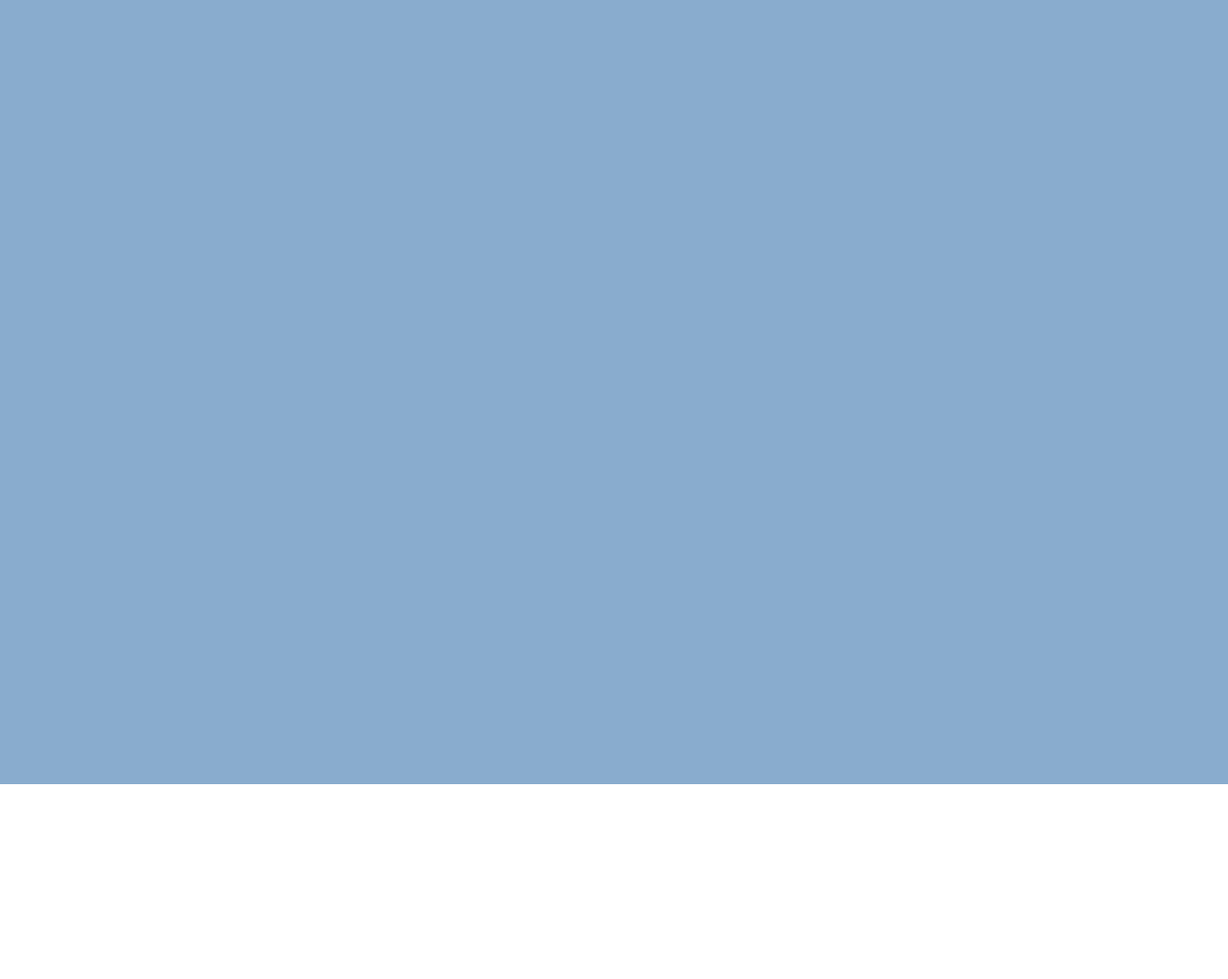
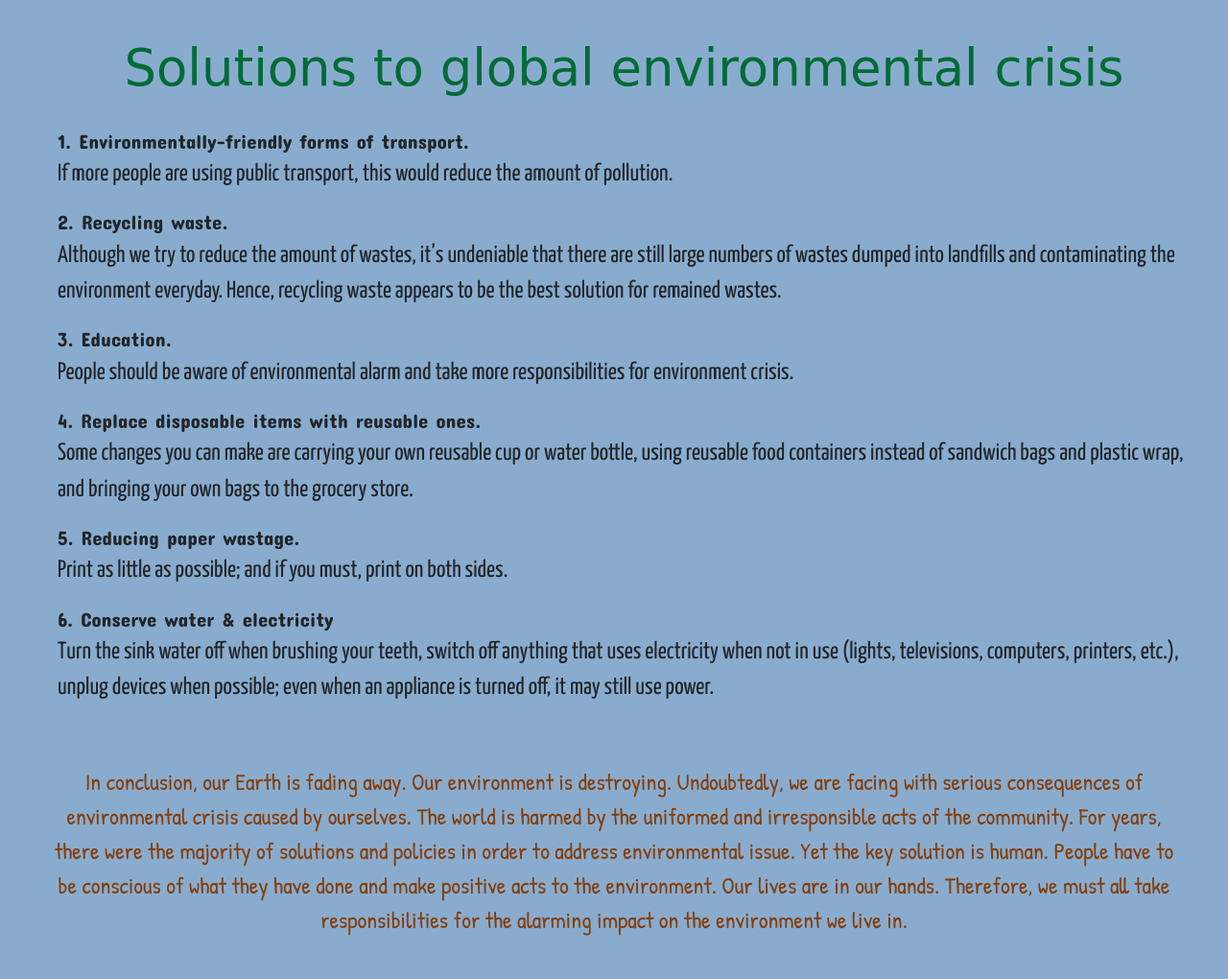
Before and after one commit to safiyahniaz/Save-The-Earth, a plain HTML site: page index.html in a window 1280 px wide. Shown: the part 1780-2800 px from the top of the page at 96% size. Before the commit the page ends 2597 px from the top, so only its background shows below. Drawn offline with nearby package versions, Linux system fonts and the light colour scheme; a web font is replaced by a local one.

Commit message:
added 3rd page

```diff
--- a/index.html
+++ b/index.html
@@ -13,9 +13,14 @@
     <link href="https://fonts.googleapis.com/css?family=Ubuntu+Mono&display=swap" rel="stylesheet">
     <link href="https://fonts.googleapis.com/css?family=Rancho&display=swap" rel="stylesheet">
     <link rel="stylesheet" href="https://maxcdn.bootstrapcdn.com/bootstrap/4.3.1/css/bootstrap.min.css">
+    <link href="https://fonts.googleapis.com/css?family=Yanone+Kaffeesatz&display=swap" rel="stylesheet">
+    <link href="https://fonts.googleapis.com/css?family=Barriecito&display=swap" rel="stylesheet">
+    <link href="https://fonts.googleapis.com/css?family=Concert+One&display=swap" rel="stylesheet">
     <script src="https://ajax.googleapis.com/ajax/libs/jquery/3.4.1/jquery.min.js"></script>
     <script src="https://cdnjs.cloudflare.com/ajax/libs/popper.js/1.14.7/umd/popper.min.js"></script>
+    <link href="https://fonts.googleapis.com/css?family=Khand&display=swap" rel="stylesheet">
     <script src="https://maxcdn.bootstrapcdn.com/bootstrap/4.3.1/js/bootstrap.min.js"></script>
+    <link href="https://fonts.googleapis.com/css?family=Patrick+Hand&display=swap" rel="stylesheet">
 
 
     <title> June Holiday Project</title>
@@ -49,7 +54,6 @@
                 Greenhouse gases can stay in the atmosphere for an amount of years ranging from decades to hundreds and thousands of years. That is the major reason to explain for ozone layer hole. Ozone depletion is the main cause which leads to climate change or also called global warming.
               </div>
             </div>
-          </div>
 
             <script>
                 $(document).ready(function(){
@@ -57,11 +61,13 @@
                 });
                 </script>
 
+          </div>
+
             <p id="What">
             Earth is going through an environmental crisis.
             </p>
 
-            <h3 id="h3">
+            <h3 id="h3" style="color: rgb(99, 10, 10)">
                 The causes of the environmental crisis
             </h3>
 
@@ -74,21 +80,54 @@
               <li href="..."> Short-term patterns of decision-making</li>
             </ol>
 
-            <h3 id="h3">
+            <h3 id="h3" style="color: rgb(99, 10, 10)">
                 The Consequences of Inaction
             </h3>
 
             <ol id="What">
-              <li>Pressures on the planet’s ecosystem are now so great that future generations could face falling living standards </li>
+              <li>Pressures on the planet’s ecosystem are now so great that future generations could face falling living standards. </li>
               <li>Air pollution alone will be a major killer, overtaking both poor sanitation and a lack of clean drinking water as a global health threat. </li>
               <li> Due to dependence on fossil fuels, carbon dioxide emissions from energy use will grow by 70%, the OECD found. This will help drive up the global average temperature by 3° to 6 ° Celsius by 2100. Not only does this far exceed the internationally agreed-upon global warming limit of two degrees, but three degrees may be the “tipping point” where climate change could run out of control, scientists say. </li>
               <li> Because the population will grow so dramatically, there will be a 55% increase in demand for water, and 40% of the world’s population will be living under severe water stress. </li>
               <li> Groundwater depletion will be the biggest threat to agriculture and to urban water supplies, while pollution from sewage and waste water—including chemicals used in cleaning—will put further strain on global water supplies.</li>
             </ol>
           </div>
+        </div>
 
         <div id="ThirdSection">
 
+          <h3 id="solutions" style="color: rgb(2, 107, 55)">
+            Solutions to global environmental crisis
+          </h3>
+
+
+          <ol>
+          <li id="dog"> Environmentally-friendly forms of transport.
+              <p id="What2">If more people are using public transport, this would reduce the amount of pollution.</p>
+            </li>
+            <li id="dog">  Recycling waste.
+              <p id="What2">Although we try to reduce the amount of wastes, it’s undeniable that there are still large numbers of wastes dumped into landfills and contaminating the environment everyday. Hence, recycling waste appears to be the best solution for remained wastes. </p>
+            </li>
+            <li id="dog"> Education.
+              <p id="What2">  People should be aware of environmental alarm and take more responsibilities for environment crisis.</p>
+            </li>
+            <li id="dog">Replace disposable items with reusable ones.
+              <p id="What2"> Some changes you can make are carrying your own reusable cup or water bottle, using reusable food containers instead of sandwich bags and plastic wrap, and bringing your own bags to the grocery store.</p>
+            </li>
+            <li id="dog"> Reducing paper wastage.
+              <p id="What2"> Print as little as possible; and if you must, print on both sides.</p>
+            </li>
+            <li id="dog"> Conserve water & electricity
+              <p id="What2"> Turn the sink water off when brushing your teeth, switch off anything that uses electricity when not in use (lights, televisions, computers, printers, etc.), unplug devices when possible; even when an appliance is turned off, it may still use power.</p>
+            </li>
+          </ol>
+
+          <p id="p" style="color: rgb(133, 62, 11)">
+              In conclusion, our Earth is fading away. Our environment is destroying. Undoubtedly, we are facing with serious consequences of environmental crisis caused by ourselves. The world is harmed by the uniformed and irresponsible acts of the community. For years, there were the majority of solutions and policies in order to address environmental issue. Yet the key solution is human. People have to be conscious of what they have done and make positive acts to the environment. Our lives are in our hands. Therefore, we must all take responsibilities for the alarming impact on the environment we live in. </p>
+
+          <p id="conclude">It’s never too late to change. Nothing will work unless we do. Let’s save our Earth!
+          </p>
         </div>
+
     </body>
 </html>
--- a/styles.css
+++ b/styles.css
@@ -102,6 +102,7 @@ font-family: 'Saira Extra Condensed', sans-serif;
     font-family: 'Rancho', cursive;
     padding-bottom: 0.3em;
     padding-top: 0%;
+    font-weight: 100;
 }
 
 ol {
@@ -122,4 +123,39 @@ ol {
     margin:0;
     padding-bottom: 0.1em;
     padding: 20px;
+    min-height: 100vh;
 }
+
+#solutions {
+    font-family: 'Barriecito', cursive;
+    padding-left: 0.4em;
+    padding-top: 0.05em;
+    padding-bottom: 0.4em;
+    font-size: 3.3em;
+    text-align: center;
+}
+
+#What2 {
+font-size: 1.2em;
+font-family:'Yanone Kaffeesatz', sans-serif;
+}
+
+#dog {
+    font-family: 'Concert One', cursive;
+    font-size: 1.3em;
+}
+
+#p {
+    font-family: 'Patrick Hand', cursive;
+    font-size: 1.5em;
+    padding-top: 1em;
+    text-align: center;
+    margin: 1.5em;
+}
+
+#conclude {
+    font-family: 'Khand', sans-serif;
+    text-align: center;
+    font-size: 2em;
+    font-weight: bolder;
+}
```
Lines whose indentation alone changed are shown as unchanged.
